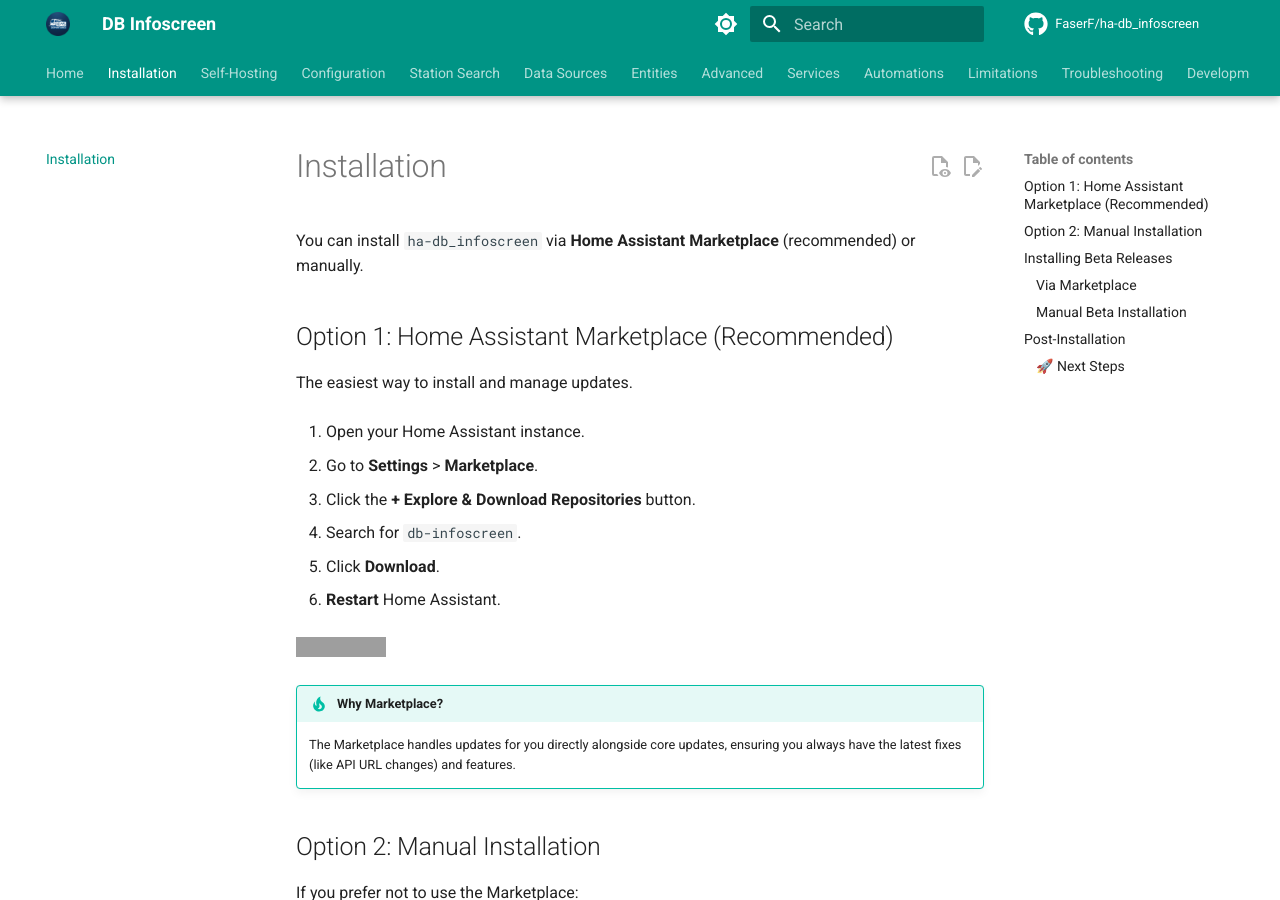
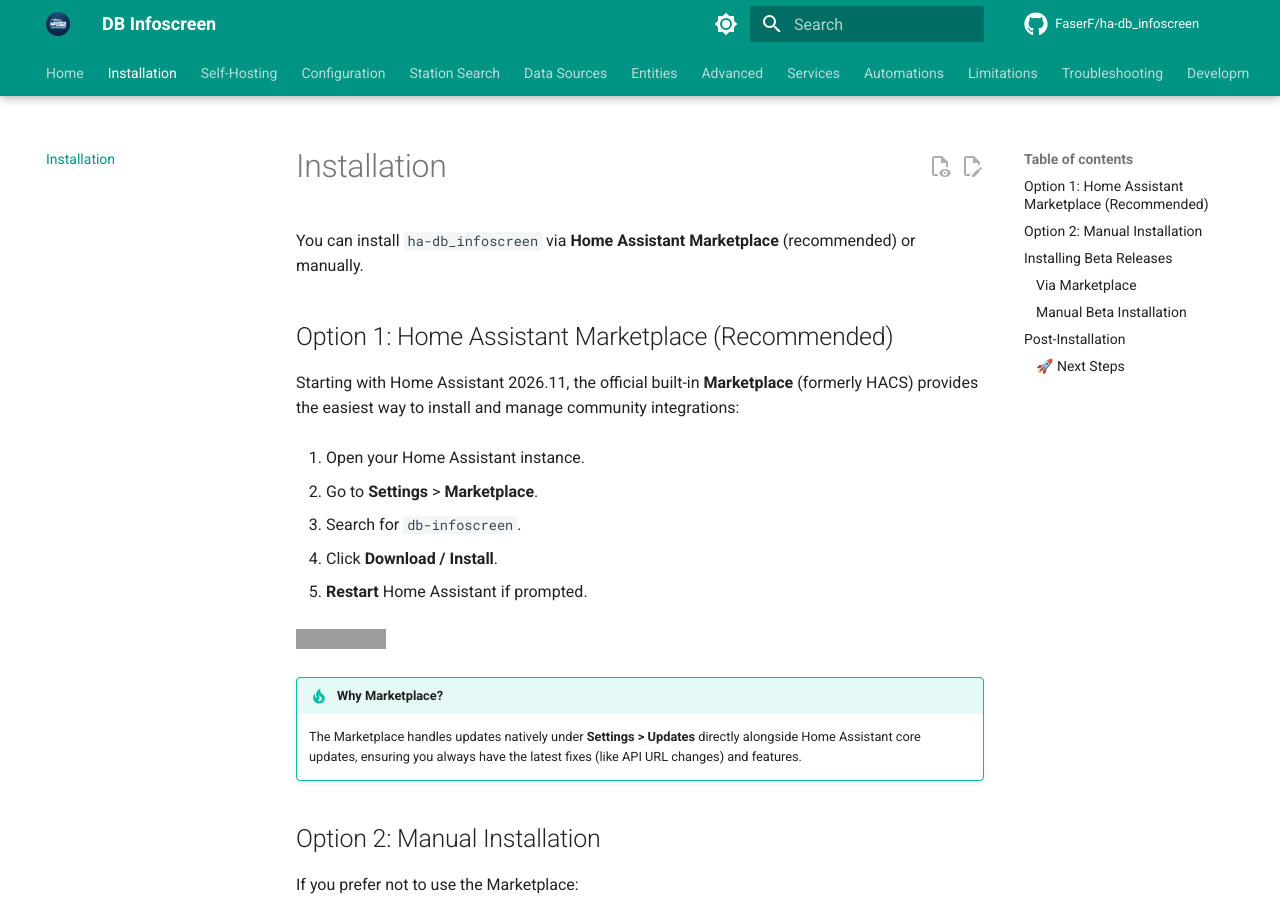
Before and after one commit to FaserF/ha-db_infoscreen, an MkDocs documentation site: the page built from docs/installation.md, in a window 1280 px wide and 900 px high. Built offline with MkDocs 1.6.1 and Material for MkDocs 9.7.7, drawn with Linux system fonts in a browser that asks for light colours; comment, search, counter and statistics services are not loaded; grey boxes are pictures that could not be loaded.

Commit message:
docs: update installation instructions for official Home Assistant Marketplace (HA 2026.11+)

```diff
--- a/docs/installation.md
+++ b/docs/installation.md
@@ -4,24 +4,22 @@
 
 ## Option 1: Home Assistant Marketplace (Recommended)
 
-The easiest way to install and manage updates.
+Starting with Home Assistant 2026.11, the official built-in **Marketplace** (formerly HACS) provides the easiest way to install and manage community integrations:
 
 1.  Open your Home Assistant instance.
 
 2.  Go to **Settings** > **Marketplace**.
 
-3.  Click the **+ Explore & Download Repositories** button.
+3.  Search for `db-infoscreen`.
 
-4.  Search for `db-infoscreen`.
+4.  Click **Download / Install**.
 
-5.  Click **Download**.
-
-6.  **Restart** Home Assistant.
+5.  **Restart** Home Assistant if prompted.
 
 [![Open Marketplace](https://my.home-assistant.io/badges/marketplace_repository.svg)](https://my.home-assistant.io/redirect/marketplace_repository/?owner=FaserF&repository=ha-db_infoscreen&category=integration)
 
 !!! tip "Why Marketplace?"
-    The Marketplace handles updates for you directly alongside core updates, ensuring you always have the latest fixes (like API URL changes) and features.
+    The Marketplace handles updates natively under **Settings > Updates** directly alongside Home Assistant core updates, ensuring you always have the latest fixes (like API URL changes) and features.
 
 ## Option 2: Manual Installation
 
```
Also changed, not shown: README.md (+4 -4 lines).
